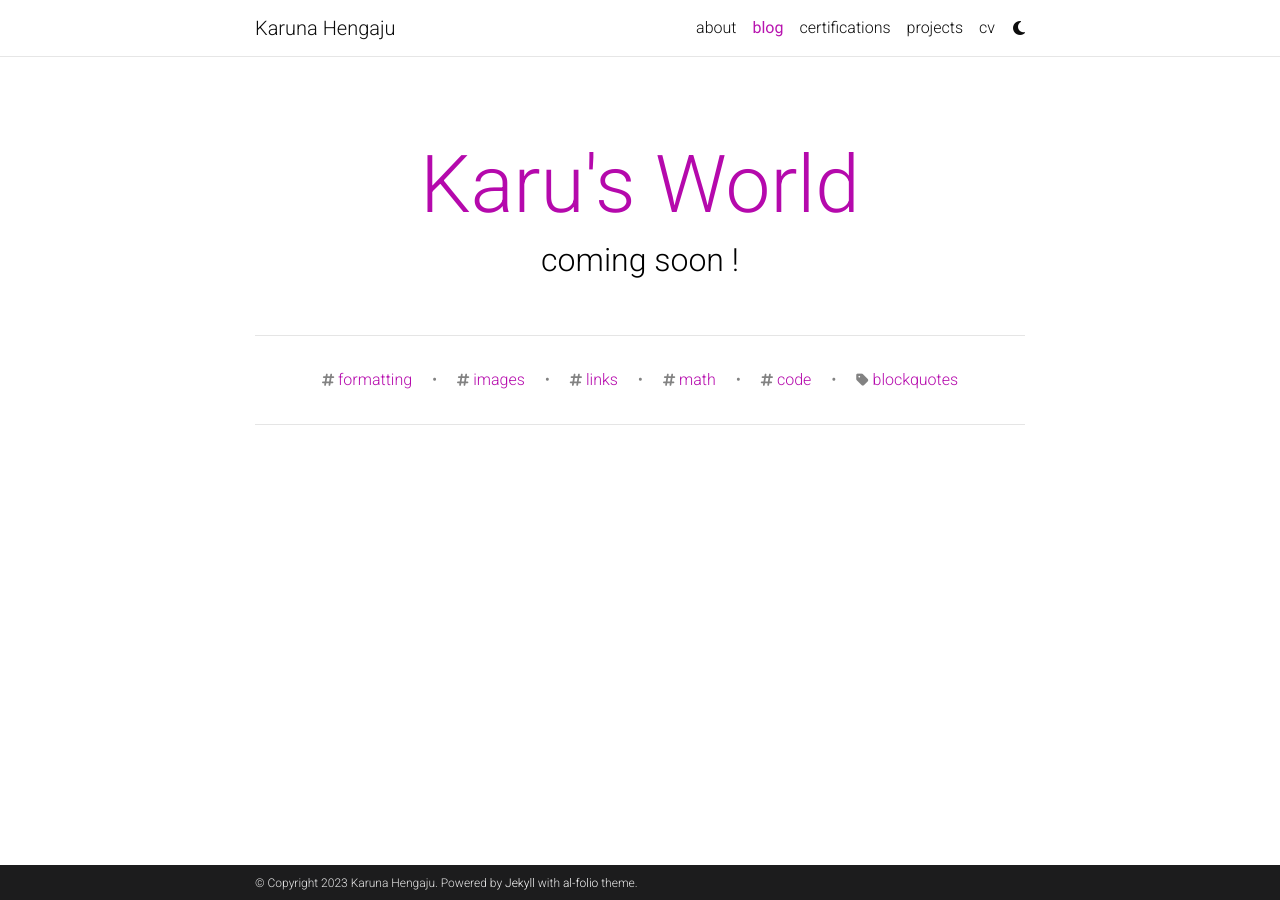
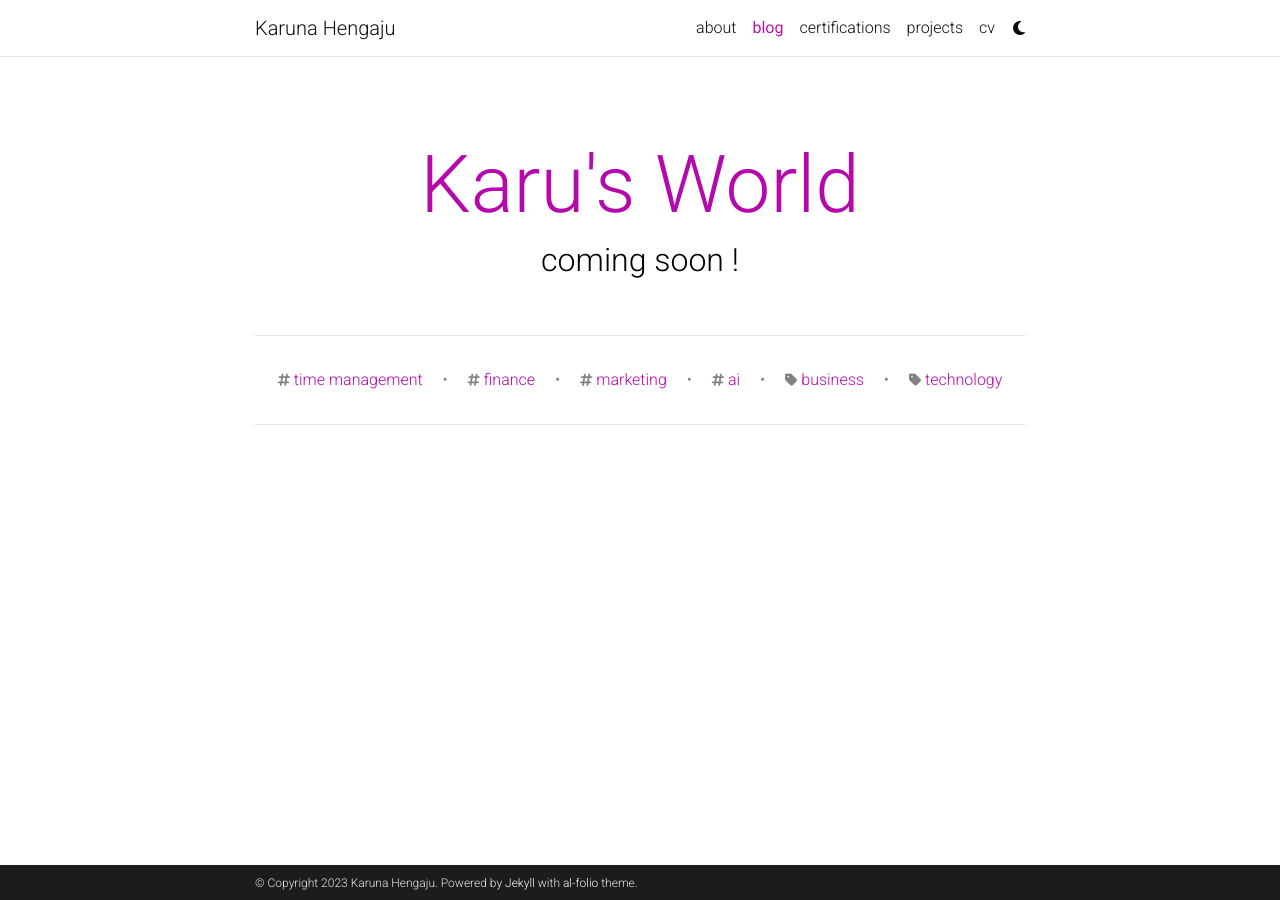
Before and after one commit to karunahengaju/karunahengaju.github.io, a Jekyll site: the page built from blog/index.html, in a window 1280 px wide. Built offline with Jekyll 4.4.1, drawn with Linux system fonts in a browser that asks for light colours; the list of posts is cut into pages by our own code; comment, search, counter and statistics services are not loaded; a style sheet for code colours, icons or effects is not loaded.

Commit message:
updated config for blogs

```diff
--- a/_config.yml
+++ b/_config.yml
@@ -153,8 +153,8 @@ disqus_shortname: al-folio # put your disqus shortname
 # If you have blog posts published on medium.com or other external sources,
 # you can display them in your blog by adding a link to the RSS feed.
 external_sources:
-  - name: medium.com
-    rss_url: https://medium.com/@al-folio/feed
+  # - name: medium.com
+  #   rss_url: https://medium.com/@al-folio/feed
 
 # -----------------------------------------------------------------------------
 # Collections
@@ -261,8 +261,8 @@ jekyll-archives:
     tag: '/blog/tag/:name/'
     category: '/blog/category/:name/'
 
-display_tags: ['formatting', 'images', 'links', 'math', 'code'] # these tags will be displayed on the front page of your blog
-display_categories: ['blockquotes'] # these categories will be displayed on the front page of your blog
+display_tags: ['time management', 'finance', 'marketing', 'ai'] # these tags will be displayed on the front page of your blog
+display_categories: ['business','technology'] # these categories will be displayed on the front page of your blog
 
 # -----------------------------------------------------------------------------
 # Jekyll Scholar
```
